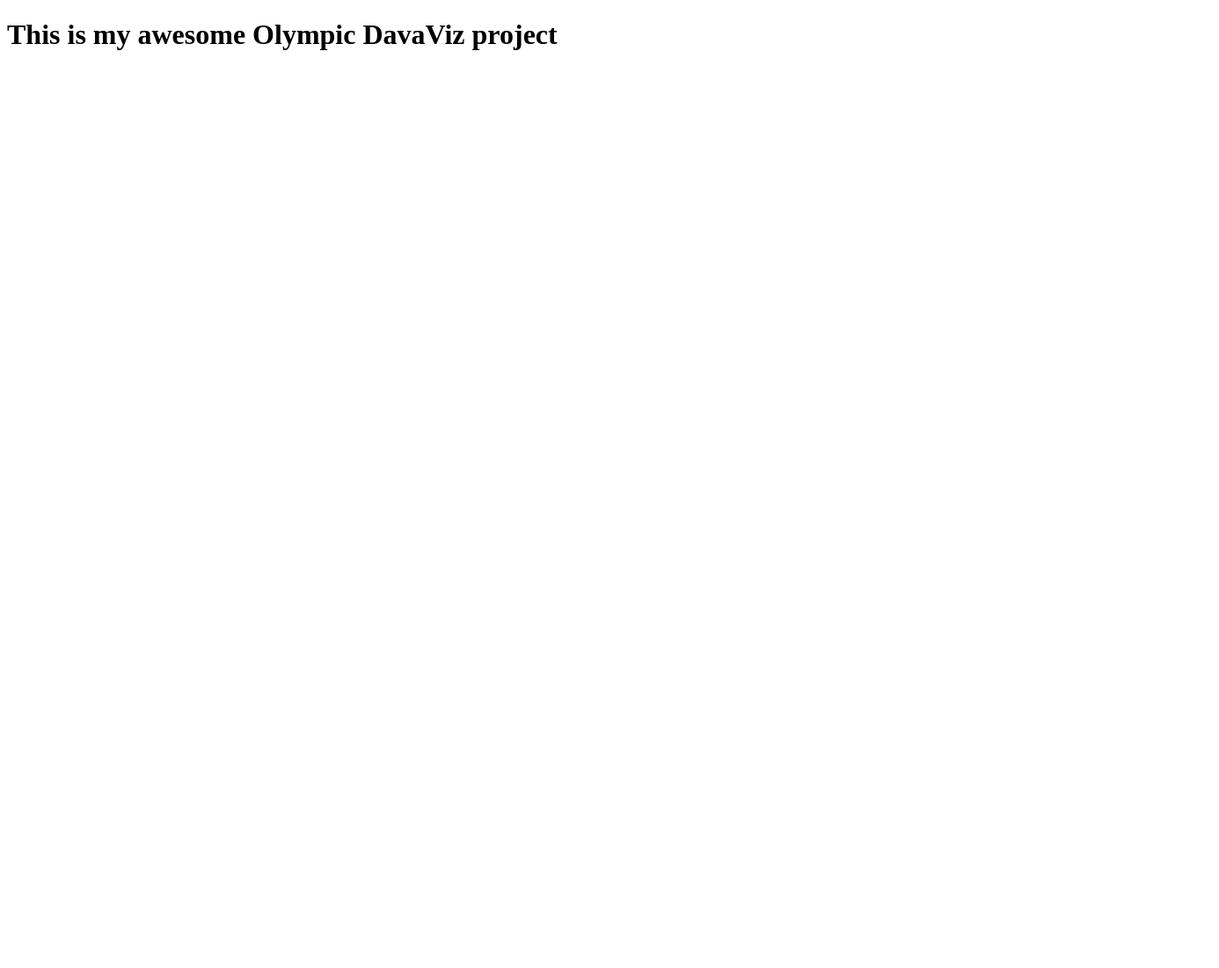
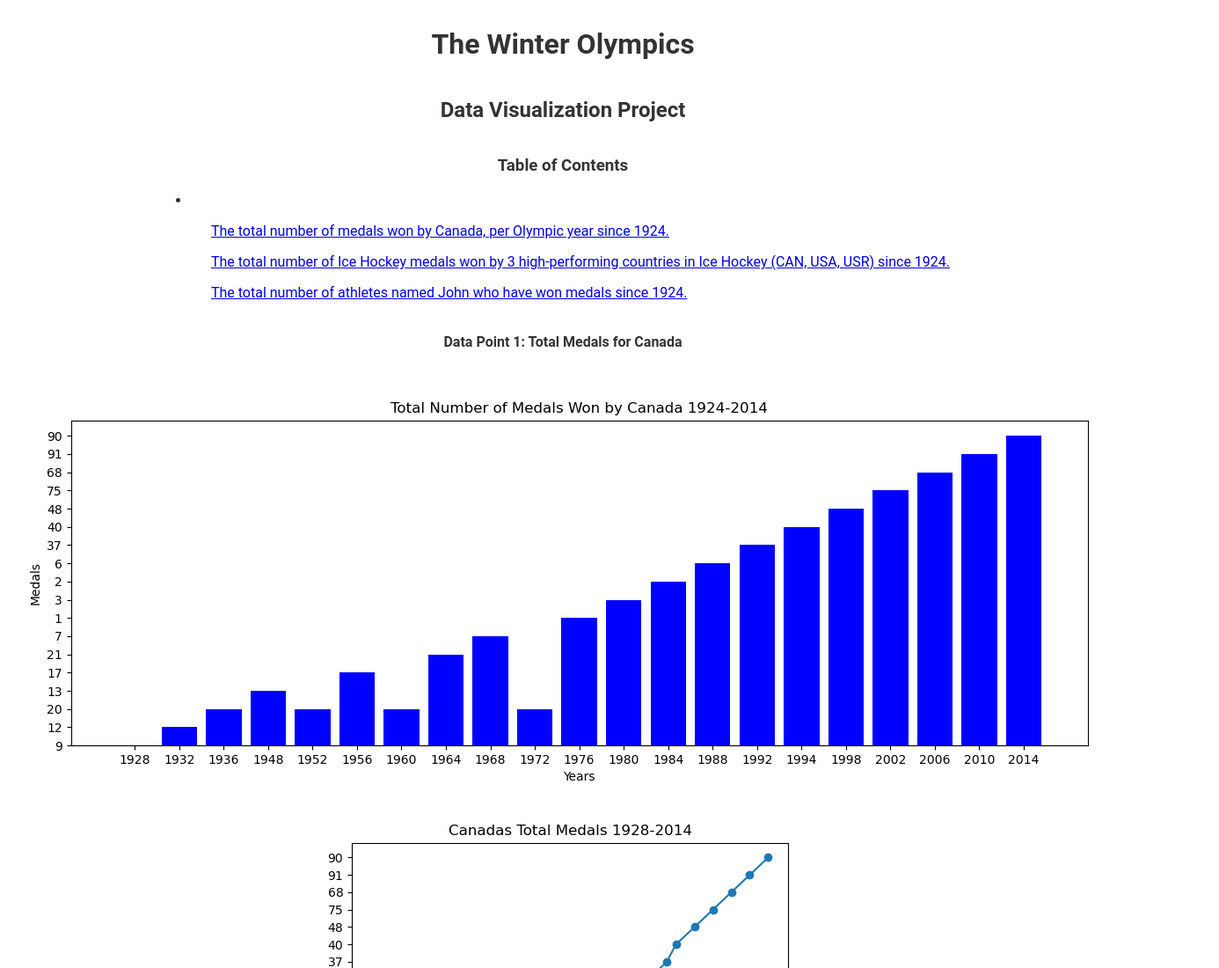
Before and after one commit to hbillson/Billson_H_DataVis, a plain HTML site: page index.html in a window 1280 px wide. Shown: the top 1100 px of the page at 88% size, 1386 px wide, since content can reach past the window. Before the commit the page ends 800 px from the top, so only its background shows below. Drawn offline with Linux system fonts and the light colour scheme.

Commit message:
updated index.html and main.css to put together page

```diff
--- a/css/main.css
+++ b/css/main.css
@@ -0,0 +1,11 @@
+.container {
+	margin: 10px auto;
+	display: flex;
+	flex-direction: column;
+	align-items: center;
+}
+
+body {
+	font-family: roboto;
+	color: #333333;
+}
--- a/index.html
+++ b/index.html
@@ -1,13 +1,36 @@
 <!DOCTYPE html>
 <html lang="en">
+<html>
 <head>
 	<meta charset="UTF-8">
-	<link rel="stylesheet" href="">
-	<title>Olympic Data Viz</title>
+	<link rel="stylesheet" href="css/main.css">
+	<title>The Winter Olympics: Haley Billson's Data Visualization Project</title>
 </head>
+
 <body>
 	<main>
-		<h1>This is my awesome Olympic DavaViz project</h1>
+		<div class="container">
+
+		<h1>The Winter Olympics</h1>
+		<h2>Data Visualization Project</h2>
+
+		<h3>Table of Contents</h3>
+		<li>
+			<ol><a href="#canada">The total number of medals won by Canada, per Olympic year since 1924.</a></ol>
+			<ol><a href="#hockey">The total number of Ice Hockey medals won by 3 high-performing countries in Ice Hockey (CAN, USA, USR) since 1924.</a> </ol>
+			<ol><a href="#john">The total number of athletes named John who have won medals since 1924.</a></ol>
+		</li>
+
+		<h4 id="canada">Data Point 1: Total Medals for Canada</h4>
+		<img src="images\canada_total_bar.png"> <img src="images\canada_total_line.png">
+
+		<h4 id="hockey">Data Point 2: Total Ice Hockey Medals</h4>
+		<img src="images/top3_hockey_bar.png"> <img src="images/top3_hockey_pie.png">
+
+		<h4 id="john">Data Point 3: "John" in the Olympics</h4>
+		<img src="images/john_bar.png"> <img src="images/john_pie.png">
+
+	</div>
 	</main>
 </body>
 </html>
```
Also changed, not shown: 2 other files.
